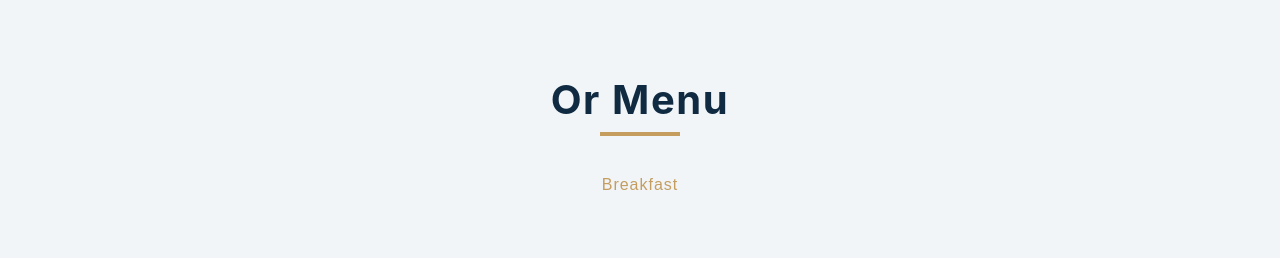
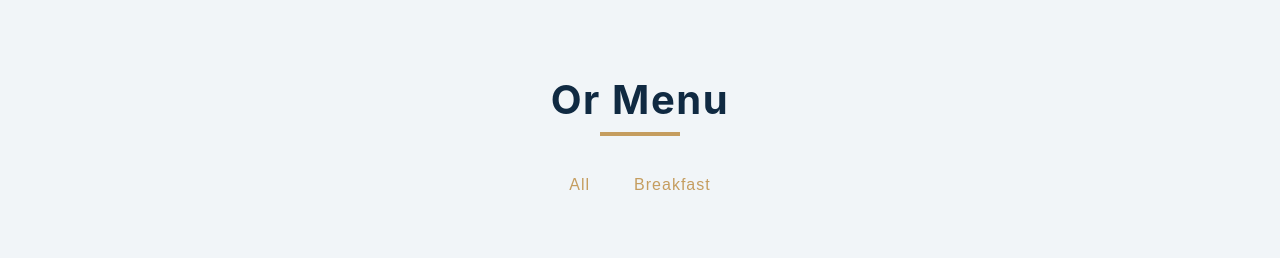
Before and after one commit to o0p/food-menu-react, a React (Create React App) app: page / in a window 1280 px wide. Shown: the top 258 px of the page. Built offline with nearby package versions, Linux system fonts and the light colour scheme.

Commit message:
Add all filter btn

```diff
--- a/src/App.js
+++ b/src/App.js
@@ -8,6 +8,10 @@ function App() {
   const [categories, setCategories] = useState([]);
 
   const filterItems = (category) => {
+    if (category === 'all') {
+      setMenuItems(items);
+      return;
+    }
     const newItems = items.filter((item) => item.category === category);
     setMenuItems(newItems);
   };
--- a/src/Categories.js
+++ b/src/Categories.js
@@ -3,6 +3,9 @@ import React from 'react';
 const Categories = ({ filterItems }) => {
   return (
     <h2 className="btn-container">
+      <button className="filter-btn" onClick={() => filterItems('all')}>
+        all
+      </button>
       <button className="filter-btn" onClick={() => filterItems('breakfast')}>
         breakfast
       </button>
```
